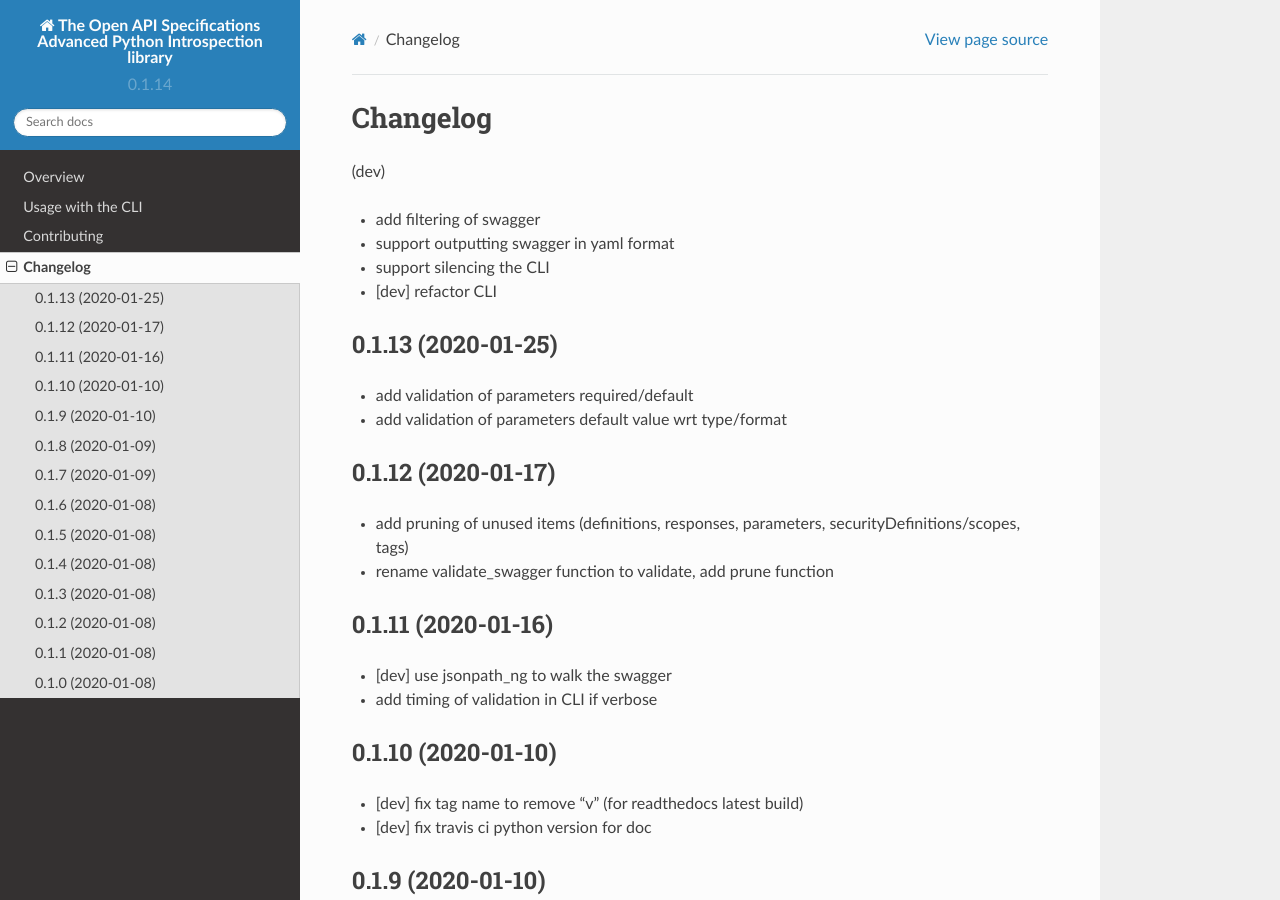
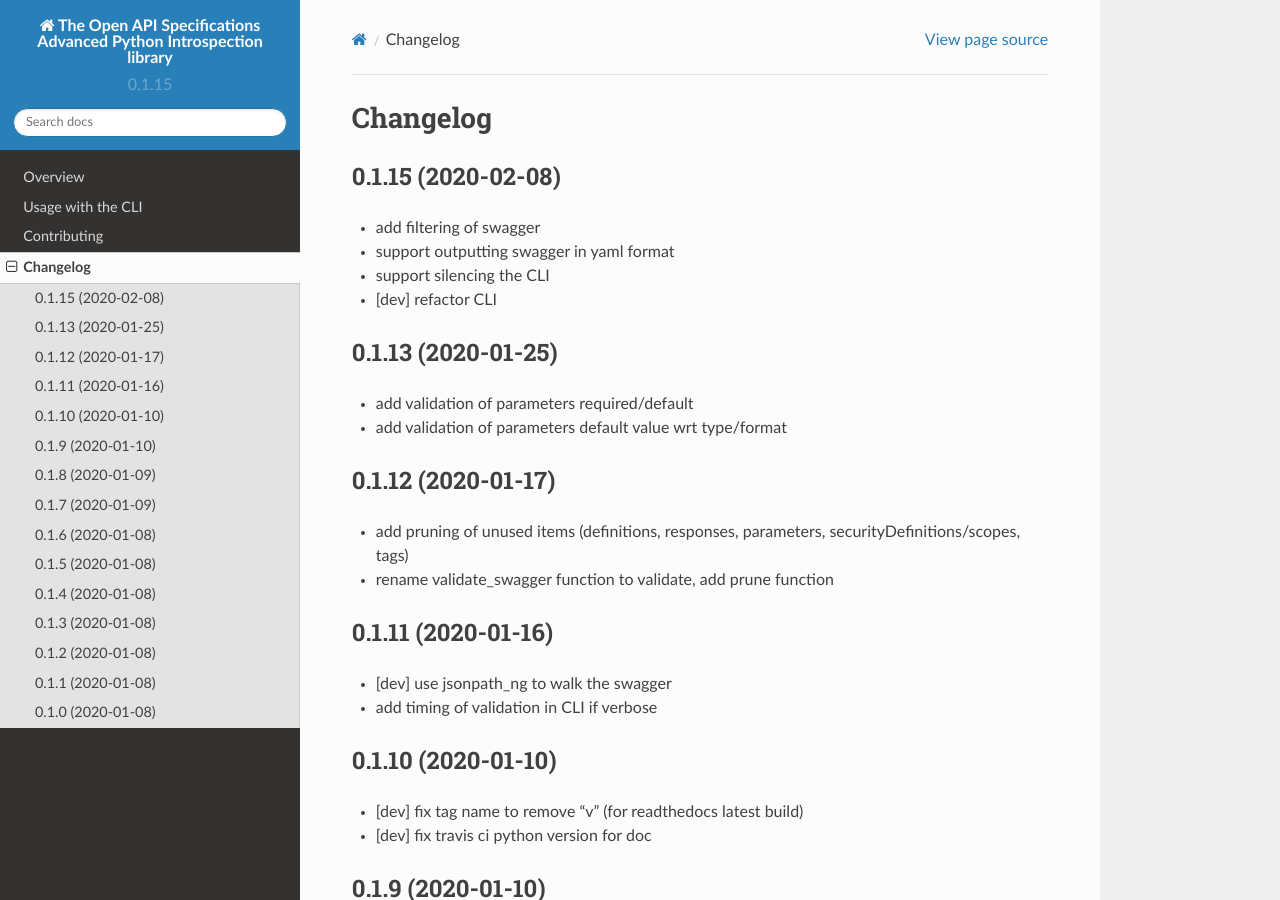
Before and after one commit to sdementen/oasapi, a Sphinx documentation site: the page built from docs/changelog.rst, in a window 1280 px wide and 900 px high. Built offline with Sphinx 7.4.7 and the Read the Docs theme 2.0.0, drawn with Linux system fonts in a browser that asks for light colours; pages that are not in the unit, such as notebooks, are missing from menus.

Commit message:
Bump version: 0.1.14 → 0.1.15

```diff
--- a/CHANGELOG.rst
+++ b/CHANGELOG.rst
@@ -2,7 +2,8 @@
 Changelog
 =========
 
-(dev)
+0.1.15   (2020-02-08)
+---------------------
 
 * add filtering of swagger
 * support outputting swagger in yaml format
--- a/README.rst
+++ b/README.rst
@@ -51,9 +51,9 @@ Overview
     :alt: Supported implementations
     :target: https://pypi.org/project/oasapi
 
-.. |commits-since| image:: https://img.shields.io/github/commits-since/sdementen/oasapi/0.1.14.svg
+.. |commits-since| image:: https://img.shields.io/github/commits-since/sdementen/oasapi/0.1.15.svg
     :alt: Commits since latest release
-    :target: https://github.com/sdementen/oasapi/compare/0.1.14...master
+    :target: https://github.com/sdementen/oasapi/compare/0.1.15...master
 
 
 
--- a/docs/conf.py
+++ b/docs/conf.py
@@ -22,7 +22,7 @@ project = "The Open API Specifications Advanced Python Introspection library"
 year = "2019"
 author = "Sebastien de Menten"
 copyright = "{0}, {1}".format(year, author)
-version = release = "0.1.14"
+version = release = "0.1.15"
 
 pygments_style = "trac"
 templates_path = ["."]
--- a/setup.py
+++ b/setup.py
@@ -22,7 +22,7 @@ def read(*names, **kwargs):
 
 setup(
     name="oasapi",
-    version="0.1.14",
+    version="0.1.15",
     license="BSD-3-Clause",
     description="Python library for Web APIs leveraging OpenAPI/Swagger specification",
     long_description="%s\n%s"
--- a/src/oasapi/__init__.py
+++ b/src/oasapi/__init__.py
@@ -1,4 +1,4 @@
-__version__ = "0.1.14"
+__version__ = "0.1.15"
 
 from .prune import prune
 from .validation import validate
```
Also changed, not shown: .bumpversion.cfg.
